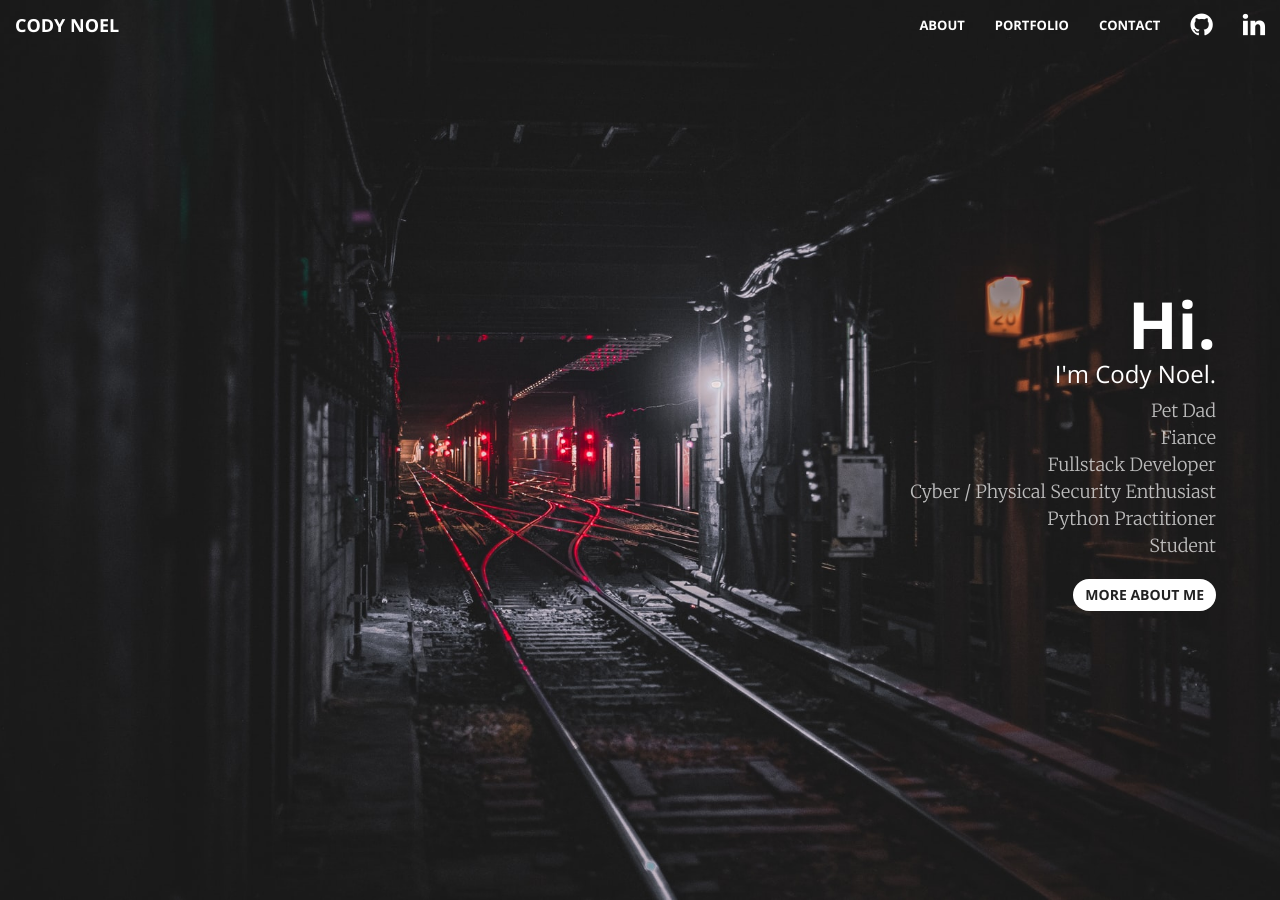
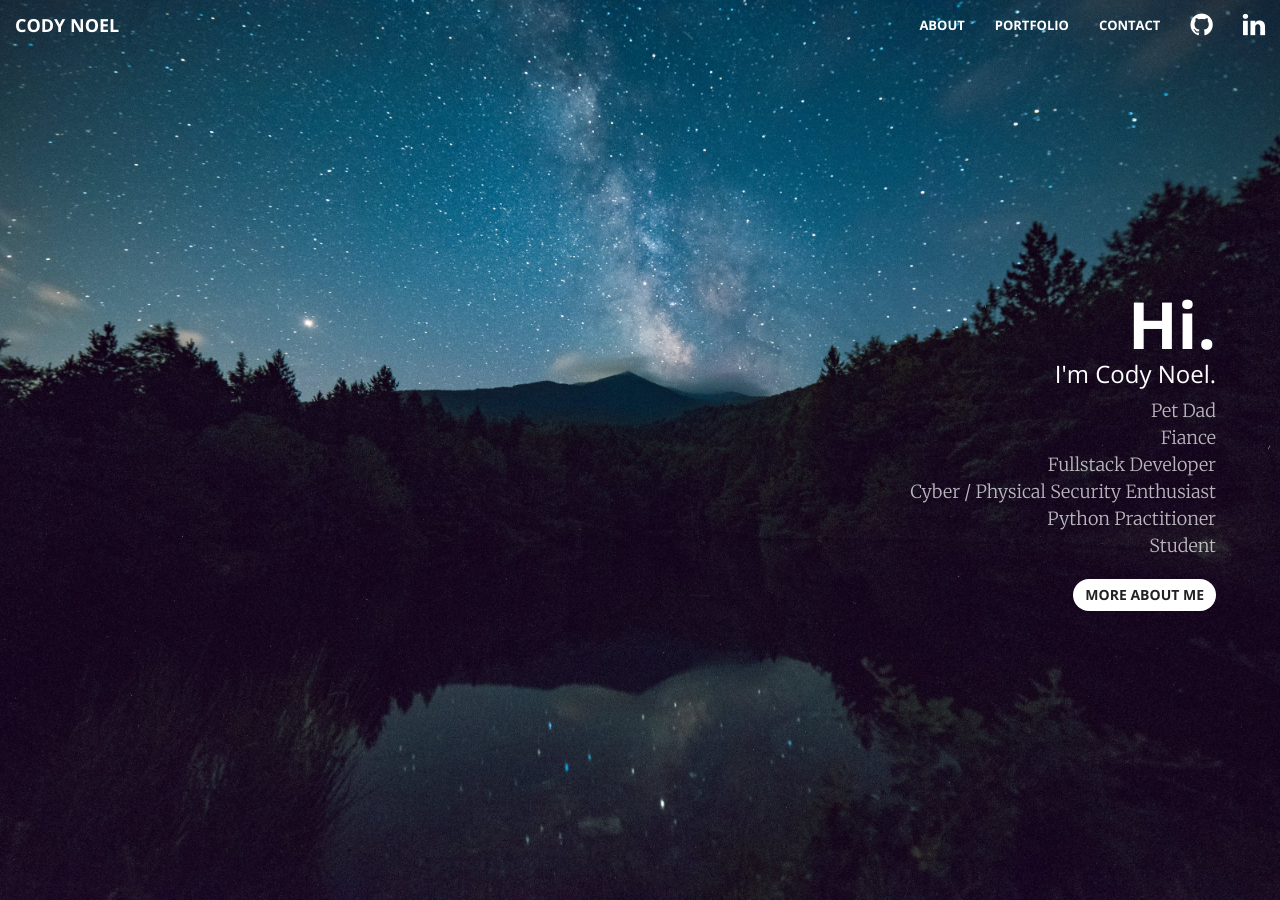
Before and after one commit to codypy/codypy.github.io, a Jekyll site: the page built from index.html, in a window 1280 px wide and 900 px high. Built offline with Jekyll 4.4.1, drawn with Linux system fonts in a browser that asks for light colours; Markdown is read by kramdown in place of the engine named in the settings.

Commit message:
Sceneary Change
header change for a much less alienating picture

```diff
--- a/_sass/_base.scss
+++ b/_sass/_base.scss
@@ -174,7 +174,7 @@ header {
   min-height: auto;
   @include background-cover;
   background-position: center;
-  background-image: url('../img/subway.jpeg');
+  background-image: url('../img/mountain.jpeg');
   text-align: right;
   color: white;
   .header-content {
```
Also changed, not shown: img/citynight.jpeg (added), img/forest.jpeg (added), img/mountain.jpeg (added).
